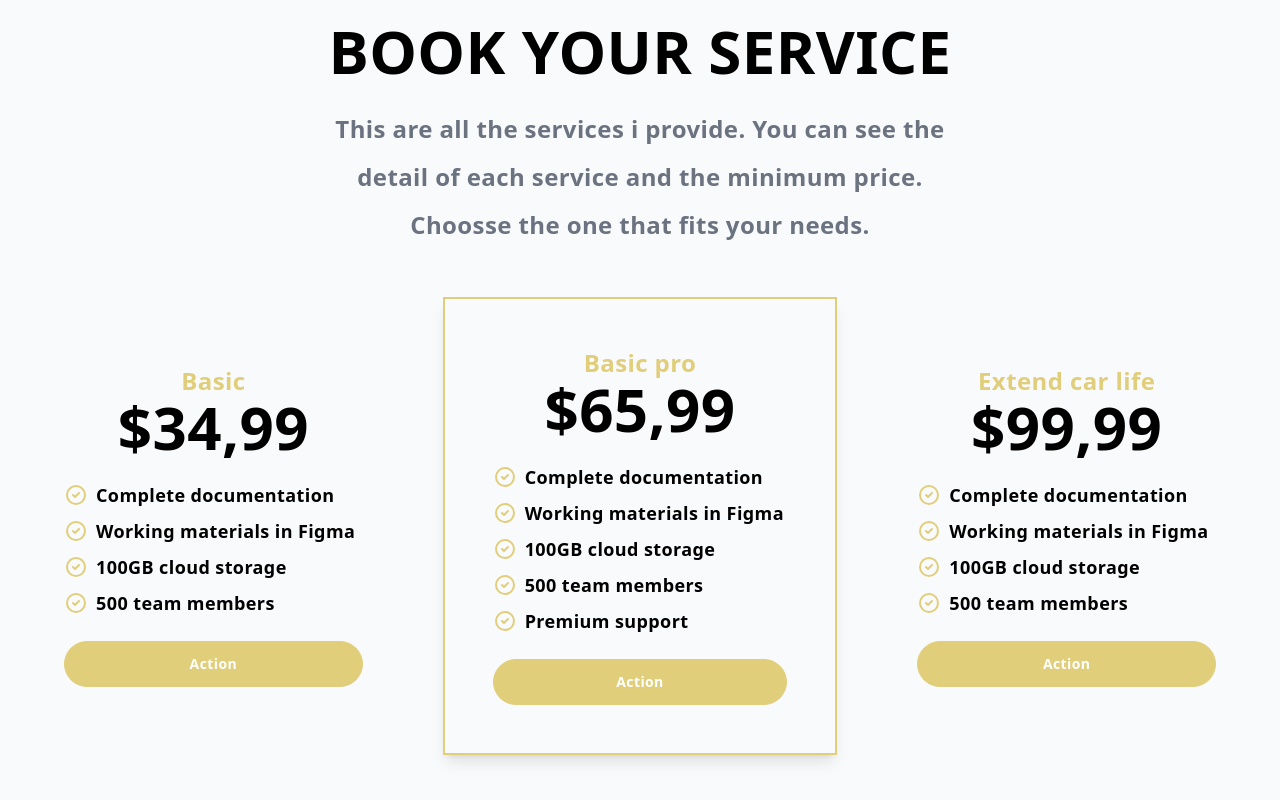
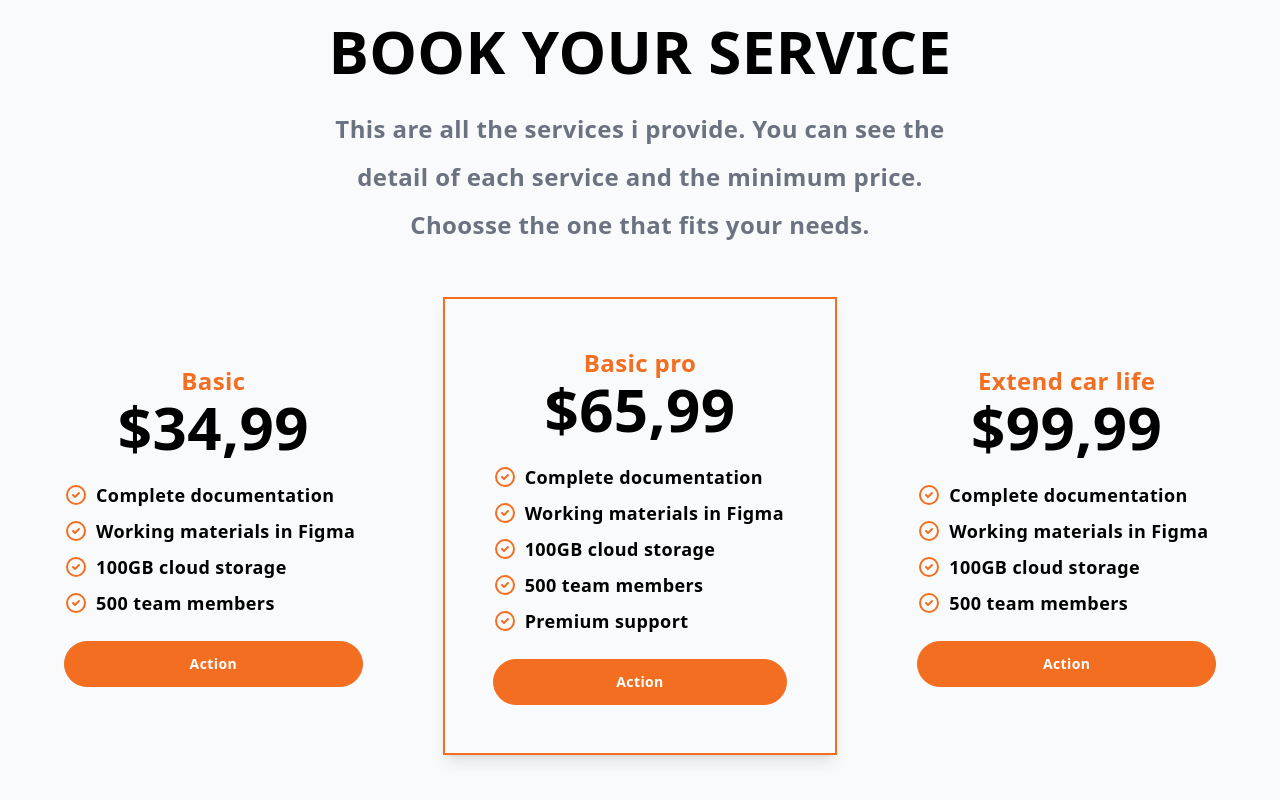
Before and after one commit to Felgreen/Gestion-reservas-Nakio, a Next.js app: page / in a window 1280 px wide. Shown: the part 966-1766 px from the top of the page. Built offline with nearby package versions, Linux system fonts and the light colour scheme.

Commit message:
new design

```diff
--- a/src/pages/index.js
+++ b/src/pages/index.js
@@ -17,26 +17,26 @@ export default function Home() {
         <div className="">
           <section id="home" className="bg-transparent">
             <div className="container px-4 mx-auto max-w-7xl">
-              <nav class="flex justify-between items-center py-8">
-                <a class="uppercase font-extrabold text-base py-2 rounded-full text-black" href="#">
-                  Nacho's <span class="font-light">mechanic house</span>
+              <nav className="flex justify-between items-center py-8">
+                <a className="uppercase font-extrabold text-base py-2 rounded-full text-black" href="#">
+                  Nacho's <span className="font-light">mechanic house</span>
                 </a>
-                <div class="lg:hidden">
-                  <button className="block navbar-burger text-[#E1CE7A] hover:text-[#BFAB52] focus:outline-none">
+                <div className="lg:hidden">
+                  <button className="block navbar-burger text-[#F36E21] hover:text-[#BFAB52] focus:outline-none">
                     <svg className="h-4 w-4" fill="currentColor " viewBox="0 0 20 20" xmlns="http://www.w3.org/2000/svg">
                       <title>Mobile menu</title>
                       <path d="M0 3h20v2H0V3zm0 6h20v2H0V9zm0 6h20v2H0v-2z"></path>
                     </svg>
                   </button>
                 </div>
-                <ul class="hidden lg:flex ml-auto mr-32 items-center w-auto space-x-12">
+                <ul className="hidden lg:flex ml-auto mr-32 items-center w-auto space-x-12">
                   <li>
-                    <a class="text-sm hover:text-[#BFAB52] font-medium" href="#home">
+                    <a className="text-sm hover:text-[#BFAB52] font-medium" href="#home">
                       Home
                     </a>
                   </li>
                   <li>
-                    <a class="text-sm hover:text-[#BFAB52] font-medium" href="#pricing">
+                    <a className="text-sm hover:text-[#BFAB52] font-medium" href="#pricing">
                       Pricing
                     </a>
                   </li>
@@ -50,7 +50,7 @@ export default function Home() {
                   </p>
                   <div>
                     <a
-                      className="block lg:inline-block px-5 py-3 lg:mr-3 mb-3 lg:mb-0 text-base lg:text-xl leading-loose lg:leading-loose text-center bg-[#E1CE7A] hover:bg-[#BFAB52] text-white hover:text-white rounded-full transition duration-200"
+                      className="block lg:inline-block px-5 py-3 lg:mr-3 mb-3 lg:mb-0 text-base lg:text-xl leading-loose lg:leading-loose text-center bg-[#F36E21] hover:bg-[#f36512] text-white hover:text-white rounded-full transition duration-200"
                       href="#"
                     >
                       INSTAGRAM
@@ -84,36 +84,36 @@ export default function Home() {
               <div className="flex flex-wrap items-center -mx-4 -mb-6 lg:mb-0" data-aos="fade-up" data-aos-duration="1000" data-aos-delay="100">
                 <div className="w-full lg:w-1/3 px-4 mb-6 lg:mb-0">
                   <div className="p-6 md:p-12 bg-gray-50 rounded lg:text-center">
-                    <h3 className="text-2xl font-bold text-[#E1CE7A]">Basic</h3>
+                    <h3 className="text-2xl font-bold text-[#F36E21]">Basic</h3>
                     <span className="inline-block mb-6 text-4xl md:text-6xl font-bold font-heading">$34,99</span>
                     <ul className="mb-6 text-left text-lg">
                       <li className="mb-2 flex items-center">
-                        <svg className="mr-2 w-6 h-6 text-[#E1CE7A]" xmlns="http://www.w3.org/2000/svg" fill="none" viewBox="0 0 24 24" stroke="currentColor">
-                          <path stroke-linecap="round" stroke-linejoin="round" stroke-width="2" d="M9 12l2 2 4-4m6 2a9 9 0 11-18 0 9 9 0 0118 0z"></path>
+                        <svg className="mr-2 w-6 h-6 text-[#F36E21]" xmlns="http://www.w3.org/2000/svg" fill="none" viewBox="0 0 24 24" stroke="currentColor">
+                          <path stroke-linecap="round" stroke-linejoin="round" strokeWidth="2" d="M9 12l2 2 4-4m6 2a9 9 0 11-18 0 9 9 0 0118 0z"></path>
                         </svg>
                         <p>Complete documentation</p>
                       </li>
                       <li className="mb-2 flex items-center">
-                        <svg className="mr-2 w-6 h-6 text-[#E1CE7A]" xmlns="http://www.w3.org/2000/svg" fill="none" viewBox="0 0 24 24" stroke="currentColor">
-                          <path stroke-linecap="round" stroke-linejoin="round" stroke-width="2" d="M9 12l2 2 4-4m6 2a9 9 0 11-18 0 9 9 0 0118 0z"></path>
+                        <svg className="mr-2 w-6 h-6 text-[#F36E21]" xmlns="http://www.w3.org/2000/svg" fill="none" viewBox="0 0 24 24" stroke="currentColor">
+                          <path stroke-linecap="round" stroke-linejoin="round" strokeWidth="2" d="M9 12l2 2 4-4m6 2a9 9 0 11-18 0 9 9 0 0118 0z"></path>
                         </svg>
                         <p>Working materials in Figma</p>
                       </li>
                       <li className="mb-2 flex items-center">
-                        <svg className="mr-2 w-6 h-6 text-[#E1CE7A]" xmlns="http://www.w3.org/2000/svg" fill="none" viewBox="0 0 24 24" stroke="currentColor">
-                          <path stroke-linecap="round" stroke-linejoin="round" stroke-width="2" d="M9 12l2 2 4-4m6 2a9 9 0 11-18 0 9 9 0 0118 0z"></path>
+                        <svg className="mr-2 w-6 h-6 text-[#F36E21]" xmlns="http://www.w3.org/2000/svg" fill="none" viewBox="0 0 24 24" stroke="currentColor">
+                          <path stroke-linecap="round" stroke-linejoin="round" strokeWidth="2" d="M9 12l2 2 4-4m6 2a9 9 0 11-18 0 9 9 0 0118 0z"></path>
                         </svg>
                         <p>100GB cloud storage</p>
                       </li>
                       <li className="mb-2 flex items-center">
-                        <svg className="mr-2 w-6 h-6 text-[#E1CE7A]" xmlns="http://www.w3.org/2000/svg" fill="none" viewBox="0 0 24 24" stroke="currentColor">
-                          <path stroke-linecap="round" stroke-linejoin="round" stroke-width="2" d="M9 12l2 2 4-4m6 2a9 9 0 11-18 0 9 9 0 0118 0z"></path>
+                        <svg className="mr-2 w-6 h-6 text-[#F36E21]" xmlns="http://www.w3.org/2000/svg" fill="none" viewBox="0 0 24 24" stroke="currentColor">
+                          <path stroke-linecap="round" stroke-linejoin="round" strokeWidth="2" d="M9 12l2 2 4-4m6 2a9 9 0 11-18 0 9 9 0 0118 0z"></path>
                         </svg>
                         <p>500 team members</p>
                       </li>
                     </ul>
                     <a
-                      className="block w-full px-5 py-3 text-sm text-center bg-[#E1CE7A] hover:bg-[#BFAB52] text-white font-semibold border border-[#E1CE7A] hover:border-[#BFAB52] rounded-full transition duration-200"
+                      className="block w-full px-5 py-3 text-sm text-center bg-[#F36E21] hover:bg-[#BFAB52] text-white font-semibold border border-[#F36E21] hover:border-[#BFAB52] rounded-full transition duration-200"
                       href="#"
                     >
                       Action
@@ -121,43 +121,43 @@ export default function Home() {
                   </div>
                 </div>
                 <div className="w-full lg:w-1/3 px-4 mb-6 lg:mb-0">
-                  <div className="p-6 md:p-12 bg-transparent rounded-{border-radius} shadow-lg border-2 border-[#E1CE7A] lg:text-center">
-                    <h3 className="text-2xl font-bold text-[#E1CE7A]">Basic pro</h3>
+                  <div className="p-6 md:p-12 bg-transparent rounded-{border-radius} shadow-lg border-2 border-[#F36E21] lg:text-center">
+                    <h3 className="text-2xl font-bold text-[#F36E21]">Basic pro</h3>
                     <span className="inline-block mb-6 text-4xl md:text-6xl font-bold">$65,99</span>
                     <ul className="mb-6 text-left text-lg">
                       <li className="mb-2 flex items-center">
-                        <svg className="mr-2 w-6 h-6 text-[#E1CE7A]" xmlns="http://www.w3.org/2000/svg" fill="none" viewBox="0 0 24 24" stroke="currentColor">
-                          <path stroke-linecap="round" stroke-linejoin="round" stroke-width="2" d="M9 12l2 2 4-4m6 2a9 9 0 11-18 0 9 9 0 0118 0z"></path>
+                        <svg className="mr-2 w-6 h-6 text-[#F36E21]" xmlns="http://www.w3.org/2000/svg" fill="none" viewBox="0 0 24 24" stroke="currentColor">
+                          <path stroke-linecap="round" stroke-linejoin="round" strokeWidth="2" d="M9 12l2 2 4-4m6 2a9 9 0 11-18 0 9 9 0 0118 0z"></path>
                         </svg>
                         <p className="text-lg">Complete documentation</p>
                       </li>
                       <li className="mb-2 flex items-center">
-                        <svg className="mr-2 w-6 h-6 text-[#E1CE7A]" xmlns="http://www.w3.org/2000/svg" fill="none" viewBox="0 0 24 24" stroke="currentColor">
-                          <path stroke-linecap="round" stroke-linejoin="round" stroke-width="2" d="M9 12l2 2 4-4m6 2a9 9 0 11-18 0 9 9 0 0118 0z"></path>
+                        <svg className="mr-2 w-6 h-6 text-[#F36E21]" xmlns="http://www.w3.org/2000/svg" fill="none" viewBox="0 0 24 24" stroke="currentColor">
+                          <path stroke-linecap="round" stroke-linejoin="round" strokeWidth="2" d="M9 12l2 2 4-4m6 2a9 9 0 11-18 0 9 9 0 0118 0z"></path>
                         </svg>
                         <p className="text-lg">Working materials in Figma</p>
                       </li>
                       <li className="mb-2 flex items-center">
-                        <svg className="mr-2 w-6 h-6 text-[#E1CE7A]" xmlns="http://www.w3.org/2000/svg" fill="none" viewBox="0 0 24 24" stroke="currentColor">
-                          <path stroke-linecap="round" stroke-linejoin="round" stroke-width="2" d="M9 12l2 2 4-4m6 2a9 9 0 11-18 0 9 9 0 0118 0z"></path>
+                        <svg className="mr-2 w-6 h-6 text-[#F36E21]" xmlns="http://www.w3.org/2000/svg" fill="none" viewBox="0 0 24 24" stroke="currentColor">
+                          <path stroke-linecap="round" stroke-linejoin="round" strokeWidth="2" d="M9 12l2 2 4-4m6 2a9 9 0 11-18 0 9 9 0 0118 0z"></path>
                         </svg>
                         <p className="text-lg">100GB cloud storage</p>
                       </li>
                       <li className="mb-2 flex items-center">
-                        <svg className="mr-2 w-6 h-6 text-[#E1CE7A]" xmlns="http://www.w3.org/2000/svg" fill="none" viewBox="0 0 24 24" stroke="currentColor">
-                          <path stroke-linecap="round" stroke-linejoin="round" stroke-width="2" d="M9 12l2 2 4-4m6 2a9 9 0 11-18 0 9 9 0 0118 0z"></path>
+                        <svg className="mr-2 w-6 h-6 text-[#F36E21]" xmlns="http://www.w3.org/2000/svg" fill="none" viewBox="0 0 24 24" stroke="currentColor">
+                          <path stroke-linecap="round" stroke-linejoin="round" strokeWidth="2" d="M9 12l2 2 4-4m6 2a9 9 0 11-18 0 9 9 0 0118 0z"></path>
                         </svg>
                         <p className="text-lg">500 team members</p>
                       </li>
                       <li className="mb-2 flex items-center">
-                        <svg className="mr-2 w-6 h-6 text-[#E1CE7A]" xmlns="http://www.w3.org/2000/svg" fill="none" viewBox="0 0 24 24" stroke="currentColor">
-                          <path stroke-linecap="round" stroke-linejoin="round" stroke-width="2" d="M9 12l2 2 4-4m6 2a9 9 0 11-18 0 9 9 0 0118 0z"></path>
+                        <svg className="mr-2 w-6 h-6 text-[#F36E21]" xmlns="http://www.w3.org/2000/svg" fill="none" viewBox="0 0 24 24" stroke="currentColor">
+                          <path stroke-linecap="round" stroke-linejoin="round" strokeWidth="2" d="M9 12l2 2 4-4m6 2a9 9 0 11-18 0 9 9 0 0118 0z"></path>
                         </svg>
                         <p className="text-lg">Premium support</p>
                       </li>
                     </ul>
                     <a
-                      className="block w-full px-5 py-3 text-sm text-center bg-[#E1CE7A] hover:bg-[#BFAB52] text-white font-semibold border border-[#E1CE7A] hover:border-[#BFAB52] rounded-full transition duration-200"
+                      className="block w-full px-5 py-3 text-sm text-center bg-[#F36E21] hover:bg-[#BFAB52] text-white font-semibold border border-[#F36E21] hover:border-[#BFAB52] rounded-full transition duration-200"
                       href="#"
                     >
                       Action
@@ -166,36 +166,36 @@ export default function Home() {
                 </div>
                 <div className="w-full lg:w-1/3 px-4">
                   <div className="p-6 md:p-12 bg-gray-50 rounded lg:text-center">
-                    <h3 className="text-2xl font-bold text-[#E1CE7A]">Extend car life</h3>
+                    <h3 className="text-2xl font-bold text-[#F36E21]">Extend car life</h3>
                     <span className="inline-block mb-6 text-4xl md:text-6xl font-bold font-heading">$99,99</span>
                     <ul className="mb-6 text-left text-lg">
                       <li className="mb-2 flex items-center">
-                        <svg className="mr-2 w-6 h-6 text-[#E1CE7A]" xmlns="http://www.w3.org/2000/svg" fill="none" viewBox="0 0 24 24" stroke="currentColor">
-                          <path stroke-linecap="round" stroke-linejoin="round" stroke-width="2" d="M9 12l2 2 4-4m6 2a9 9 0 11-18 0 9 9 0 0118 0z"></path>
+                        <svg className="mr-2 w-6 h-6 text-[#F36E21]" xmlns="http://www.w3.org/2000/svg" fill="none" viewBox="0 0 24 24" stroke="currentColor">
+                          <path stroke-linecap="round" stroke-linejoin="round" strokeWidth="2" d="M9 12l2 2 4-4m6 2a9 9 0 11-18 0 9 9 0 0118 0z"></path>
                         </svg>
                         <p>Complete documentation</p>
                       </li>
                       <li className="mb-2 flex items-center">
-                        <svg className="mr-2 w-6 h-6 text-[#E1CE7A]" xmlns="http://www.w3.org/2000/svg" fill="none" viewBox="0 0 24 24" stroke="currentColor">
-                          <path stroke-linecap="round" stroke-linejoin="round" stroke-width="2" d="M9 12l2 2 4-4m6 2a9 9 0 11-18 0 9 9 0 0118 0z"></path>
+                        <svg className="mr-2 w-6 h-6 text-[#F36E21]" xmlns="http://www.w3.org/2000/svg" fill="none" viewBox="0 0 24 24" stroke="currentColor">
+                          <path stroke-linecap="round" stroke-linejoin="round" strokeWidth="2" d="M9 12l2 2 4-4m6 2a9 9 0 11-18 0 9 9 0 0118 0z"></path>
                         </svg>
                         <p>Working materials in Figma</p>
                       </li>
                       <li className="mb-2 flex items-center">
-                        <svg className="mr-2 w-6 h-6 text-[#E1CE7A]" xmlns="http://www.w3.org/2000/svg" fill="none" viewBox="0 0 24 24" stroke="currentColor">
-                          <path stroke-linecap="round" stroke-linejoin="round" stroke-width="2" d="M9 12l2 2 4-4m6 2a9 9 0 11-18 0 9 9 0 0118 0z"></path>
+                        <svg className="mr-2 w-6 h-6 text-[#F36E21]" xmlns="http://www.w3.org/2000/svg" fill="none" viewBox="0 0 24 24" stroke="currentColor">
+                          <path stroke-linecap="round" stroke-linejoin="round" strokeWidth="2" d="M9 12l2 2 4-4m6 2a9 9 0 11-18 0 9 9 0 0118 0z"></path>
                         </svg>
                         <p>100GB cloud storage</p>
                       </li>
                       <li className="mb-2 flex items-center">
-                        <svg className="mr-2 w-6 h-6 text-[#E1CE7A]" xmlns="http://www.w3.org/2000/svg" fill="none" viewBox="0 0 24 24" stroke="currentColor">
-                          <path stroke-linecap="round" stroke-linejoin="round" stroke-width="2" d="M9 12l2 2 4-4m6 2a9 9 0 11-18 0 9 9 0 0118 0z"></path>
+                        <svg className="mr-2 w-6 h-6 text-[#F36E21]" xmlns="http://www.w3.org/2000/svg" fill="none" viewBox="0 0 24 24" stroke="currentColor">
+                          <path stroke-linecap="round" stroke-linejoin="round" strokeWidth="2" d="M9 12l2 2 4-4m6 2a9 9 0 11-18 0 9 9 0 0118 0z"></path>
                         </svg>
                         <p>500 team members</p>
                       </li>
                     </ul>
                     <a
-                      className="block w-full px-5 py-3 text-sm text-center bg-[#E1CE7A] hover:bg-[#BFAB52] text-white font-semibold border border-[#E1CE7A] hover:border-[#BFAB52] rounded-full transition duration-200"
+                      className="block w-full px-5 py-3 text-sm text-center bg-[#F36E21] hover:bg-[#BFAB52] text-white font-semibold border border-[#F36E21] hover:border-[#BFAB52] rounded-full transition duration-200"
                       href="#"
                     >
                       Action
```
